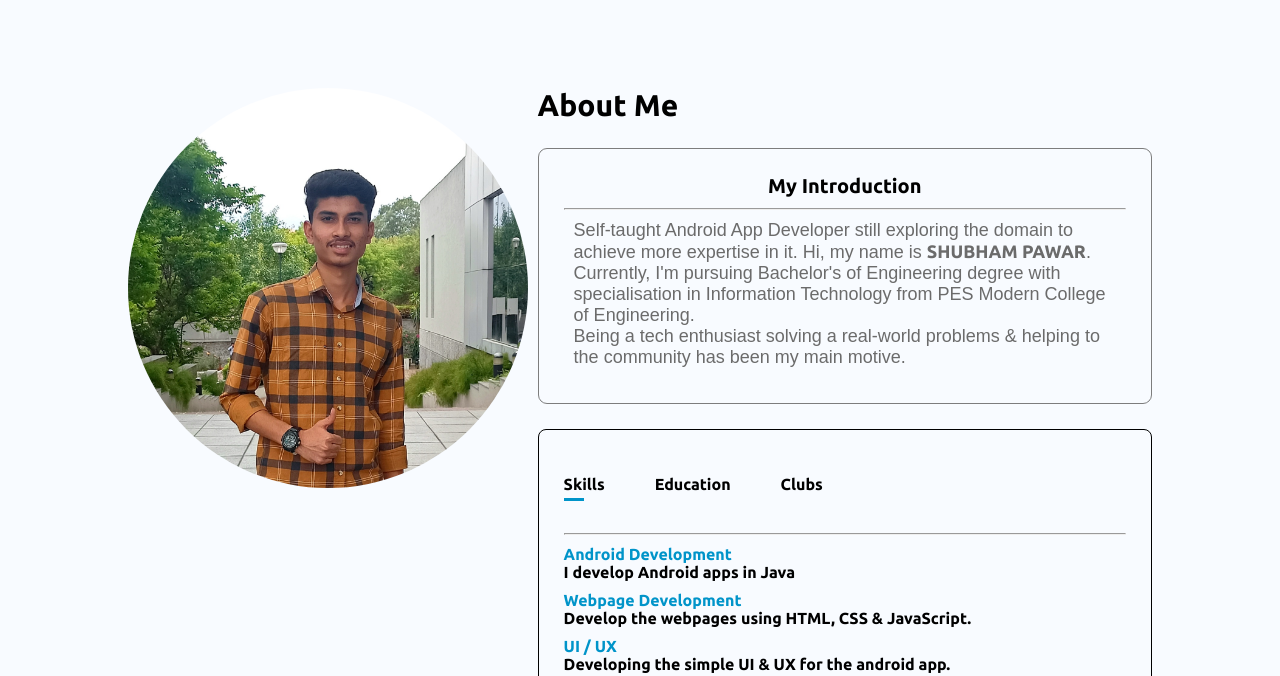
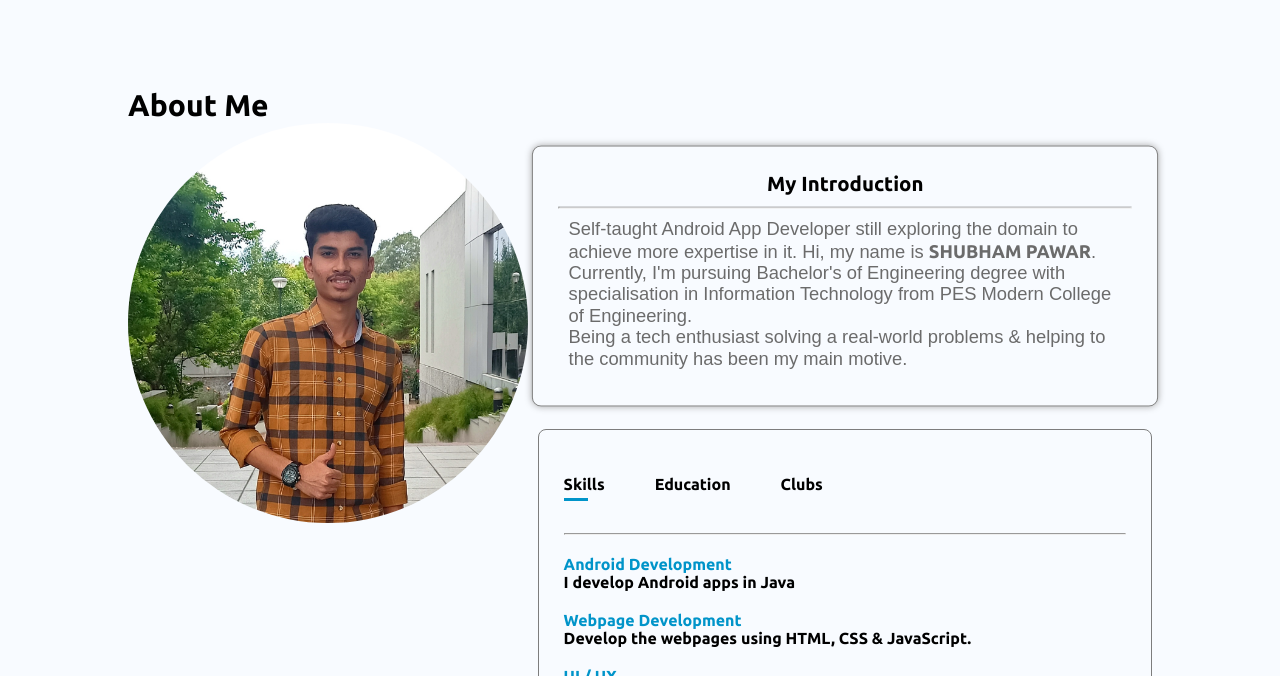
Before and after one commit to Shubham5250/portfolio-shubham-pawar, a plain HTML site: page index.html in a window 1280 px wide. In both pictures the pointer is over the element 844 px from the left and 1078 px from the top of the page. Shown: the part 802-1478 px from the top of the page. Drawn offline with nearby package versions, Linux system fonts and the light colour scheme; no server answers.

Commit message:
small changes

```diff
--- a/index.html
+++ b/index.html
@@ -107,6 +107,7 @@
 
     <div id="about">
       <div class="container">
+        <h1 class="sub-title">About Me</h1>
         <div class="row">
           <!-- my photo here -->
 
@@ -116,7 +117,6 @@
           <!-- about me here -->
 
           <div class="about-col-2">
-            <h1 class="sub-title">About Me</h1>
             <div class="about_me">
               <h2 class="section_subtitle">My Introduction</h2>
               <hr />
--- a/style.css
+++ b/style.css
@@ -196,6 +196,7 @@ span{
     border-radius: 50%;
 }
 
+
 .about-col-2{
     flex-basis: 60%;
 }
@@ -203,6 +204,7 @@ span{
 .sub-title{
 
     font-size: 30px;
+    /* align-items: center; */
 }
 .section_subtitle{
     text-align: center;
@@ -215,6 +217,11 @@ span{
     border-radius: 9px;
     border: rgb(125, 125, 125) solid 1px;
 }
+.about_me:hover{
+    transform: scale3d(1.02,1.02,1.02);
+    transition: 0.6s;
+    box-shadow:0 0 7px rgb(165, 165, 165);
+}
 .about_me p{
     margin: 10px;
     font-size: 18px;
@@ -223,10 +230,16 @@ span{
 
 }
 .tab-section{
-    border: #000 solid 1px;
+    border: rgb(125, 125, 125) solid 1px;
     border-radius: 8px;
+
     margin-top: 25px;
     padding: 25px;
+}
+.tab-section:hover{
+    transform: scale3d(1.02,1.02,1.02);
+    transition: 0.6s;
+    box-shadow:0 0 7px rgb(165, 165, 165);
 }
 .tab-titles{
     display: flex;
@@ -253,12 +266,12 @@ span{
 }
 
 .tab-links.active-link::after{
-    width: 50%;
+    width: 60%;
 }
 
 .tab-contents ul li{
     list-style: none;
-    margin: 10px 0;
+    margin: 20px 0;
     font-size: 16px;
 }
 
```
